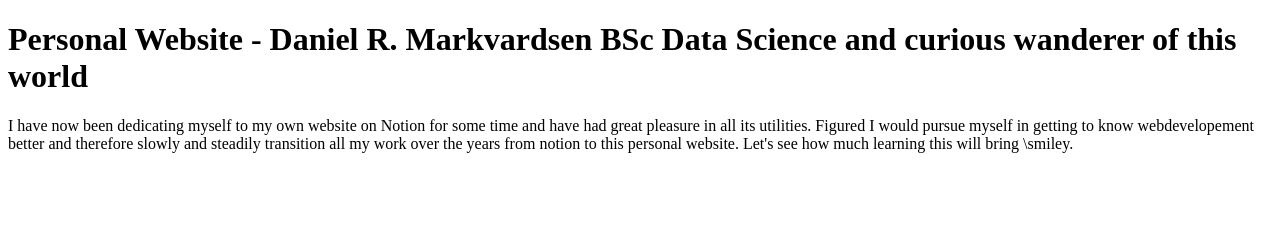
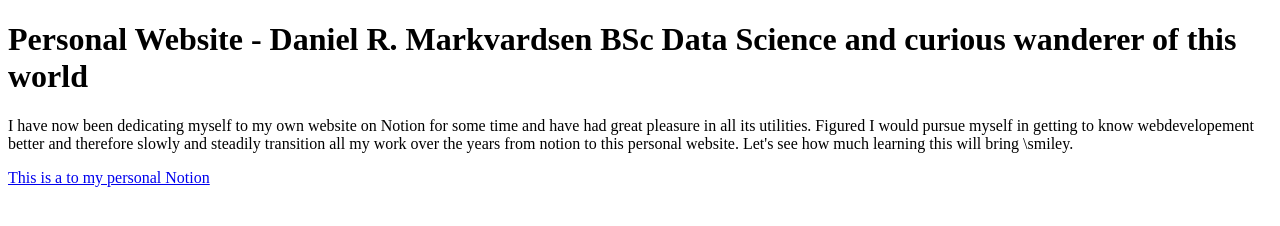
Before and after one commit to DanielRM01/DanielRM01.github.io, a plain HTML site: page index.html in a window 1280 px wide. Drawn offline with Linux system fonts and the light colour scheme.

Commit message:
Heading and paragraph

```diff
--- a/index.html
+++ b/index.html
@@ -15,6 +15,8 @@
         Figured I would pursue myself in getting to know webdevelopement better and therefore slowly and steadily transition all my work over the years from notion to this personal website.
         Let's see how much learning this will bring \smiley.
     </p>
-
+    <!-- Link repository (Just for testing for now)-->
+    <a href="https://www.notion.so/Daniel-09da12c42a494aa7985a718905d87ac2">This is a to my personal Notion
+    </a>
 </body>
 </html>
```
